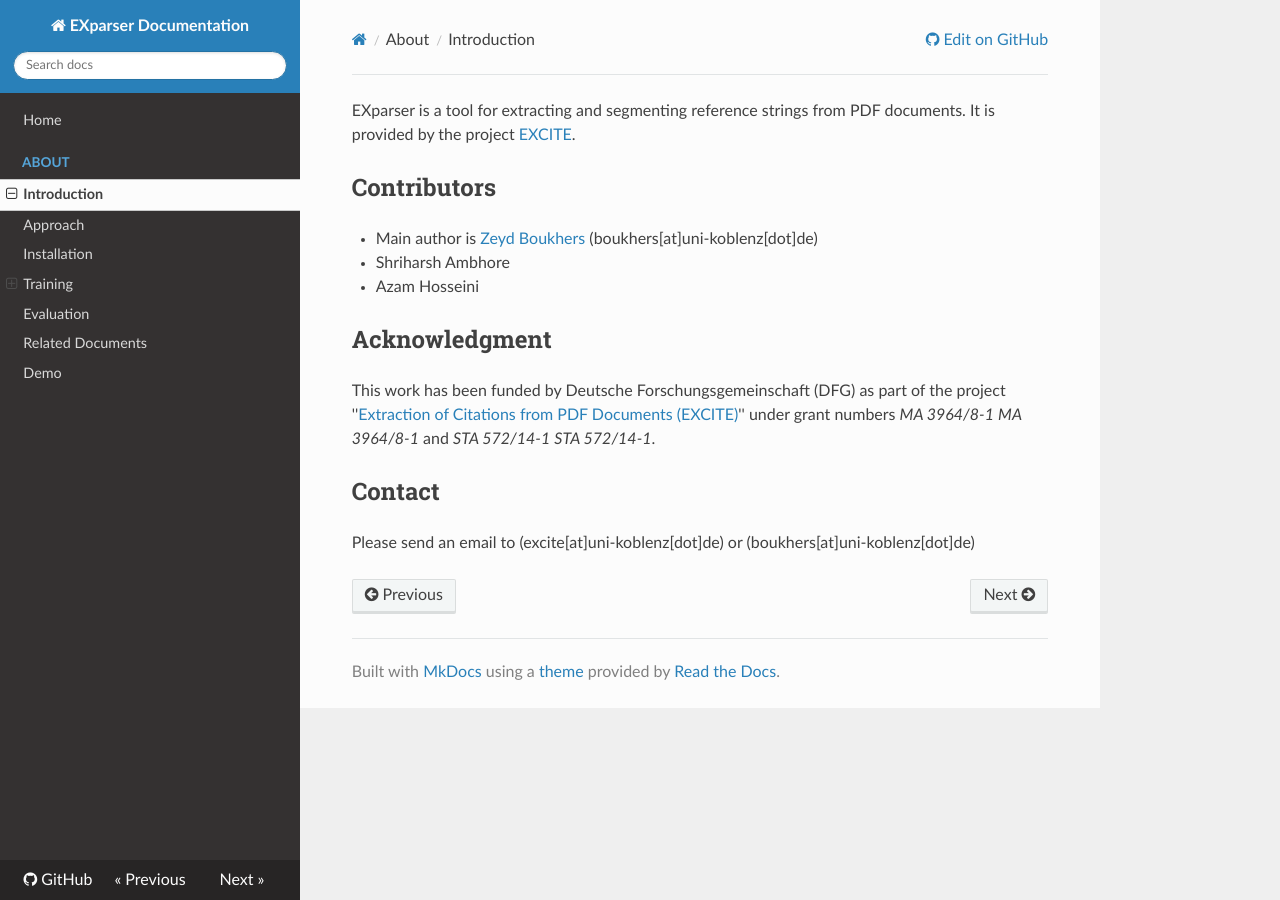
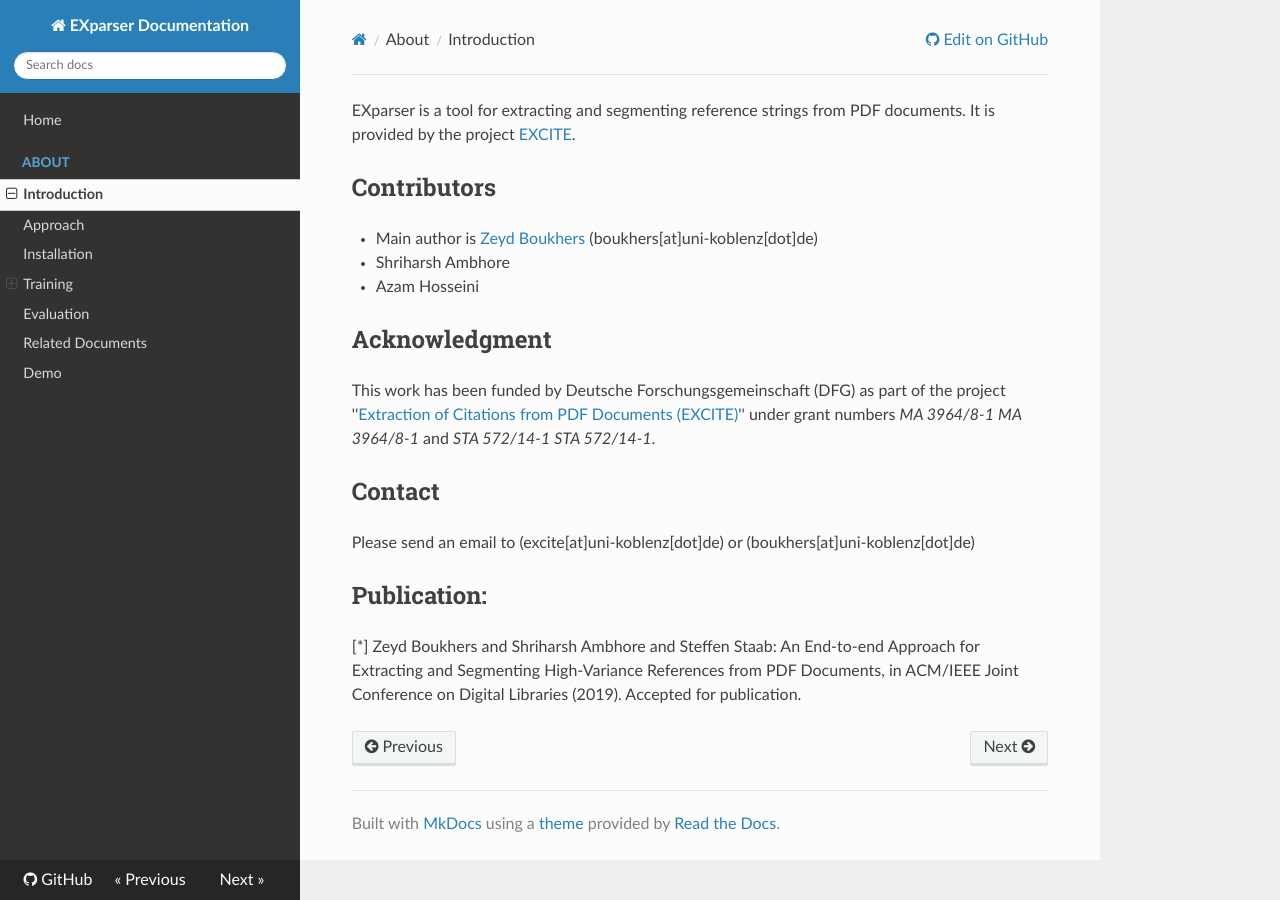
Before and after one commit to exciteproject/Exparser, an MkDocs documentation site: the page built from docs/Introduction.md, in a window 1280 px wide. Built offline with MkDocs 1.6.1, drawn with Linux system fonts in a browser that asks for light colours; nearby versions of some CDN libraries; old or Windows-style settings are respelled for this version of MkDocs.

Commit message:
Update Introduction.md

```diff
--- a/docs/Introduction.md
+++ b/docs/Introduction.md
@@ -14,3 +14,6 @@
 
 ## Contact
 Please send an email to (excite[at]uni-koblenz[dot]de) or (boukhers[at]uni-koblenz[dot]de)
+
+## Publication:
+[*] Zeyd Boukhers and Shriharsh Ambhore and Steffen Staab: An End-to-end Approach for Extracting and Segmenting High-Variance References from PDF Documents, in ACM/IEEE Joint Conference on Digital Libraries (2019). Accepted for publication.
```
